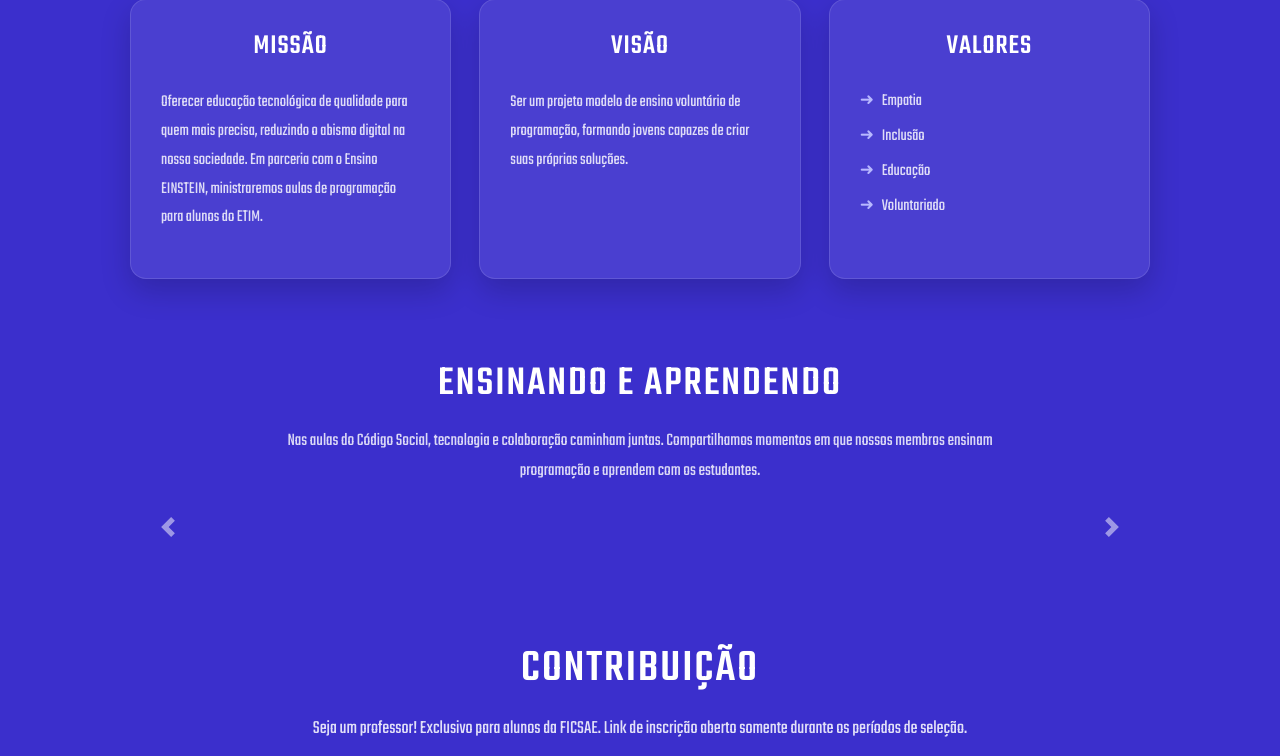
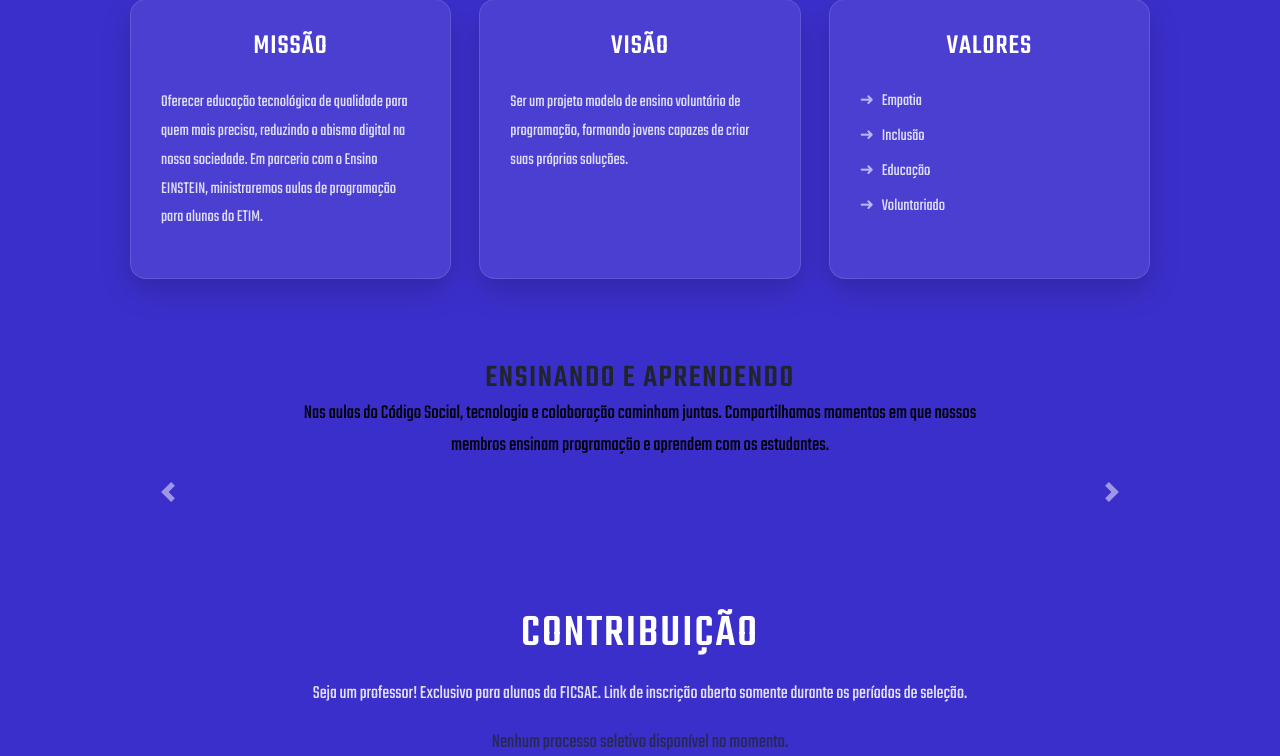
Before and after one commit to Einstein-Coding-Projetos/Site-HJE-2, a Django app: page /codigo-social/ in a window 1280 px wide. Shown: the part 1652-2408 px from the top of the page. Run offline with Django 5.2, Linux system fonts and the light colour scheme; data that the repository does not hold is empty; parts of the project's set-up code (start-up, migrations or seed data) failed here and were passed over.

Commit message:
carrosel codigo social

```diff
--- a/core/templates/codigo_social.html
+++ b/core/templates/codigo_social.html
@@ -330,29 +330,6 @@
             position: absolute;
             left: 0;
             color: #b8b8ff;
-        }
-
-        /* Carrossel */
-        .codigoSocialCarousel-intro {
-            text-align: center;
-            max-width: 800px;
-            margin: 0 auto 40px;
-            padding: 0 20px;
-        }
-
-        .codigoSocialCarousel-intro h2 {
-            font-family: 'Teko', sans-serif !important;
-            font-size: 42px !important;
-            color: white;
-            text-transform: uppercase;
-            letter-spacing: 2px;
-            margin-bottom: 16px;
-        }
-
-        .codigoSocialCarousel-intro p {
-            font-size: 18px !important;
-            color: rgba(255,255,255,0.82);
-            line-height: 1.7;
         }
 
         .codigo-social-card {
```
